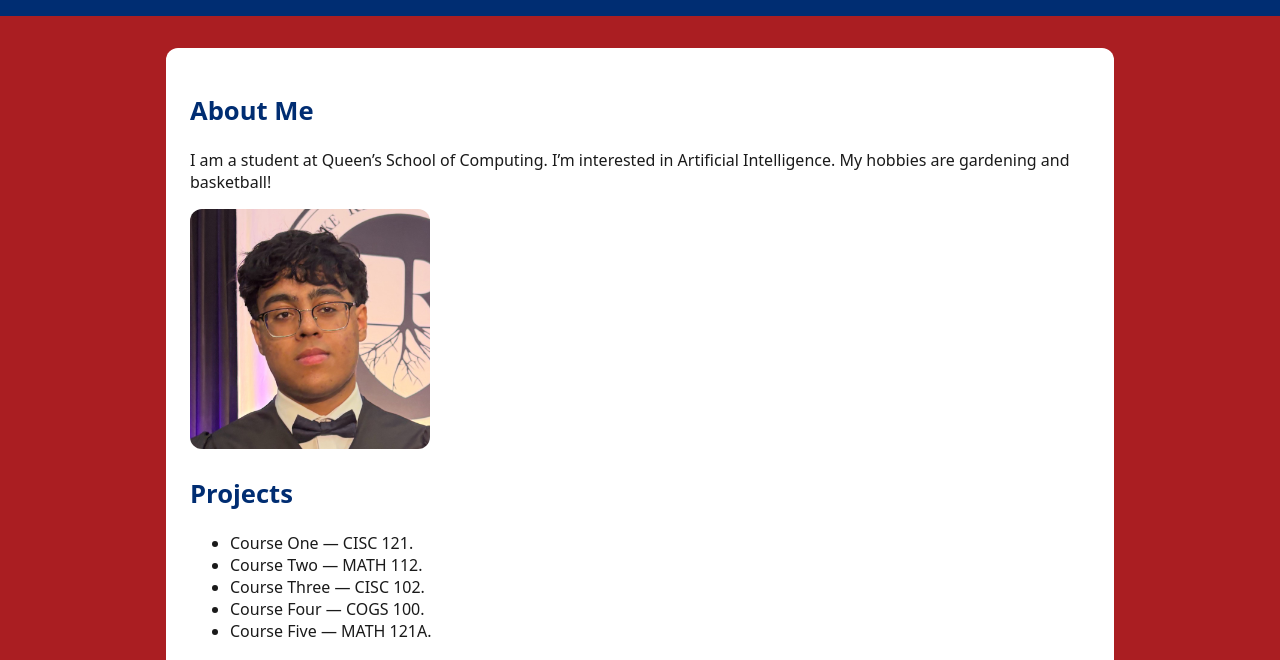
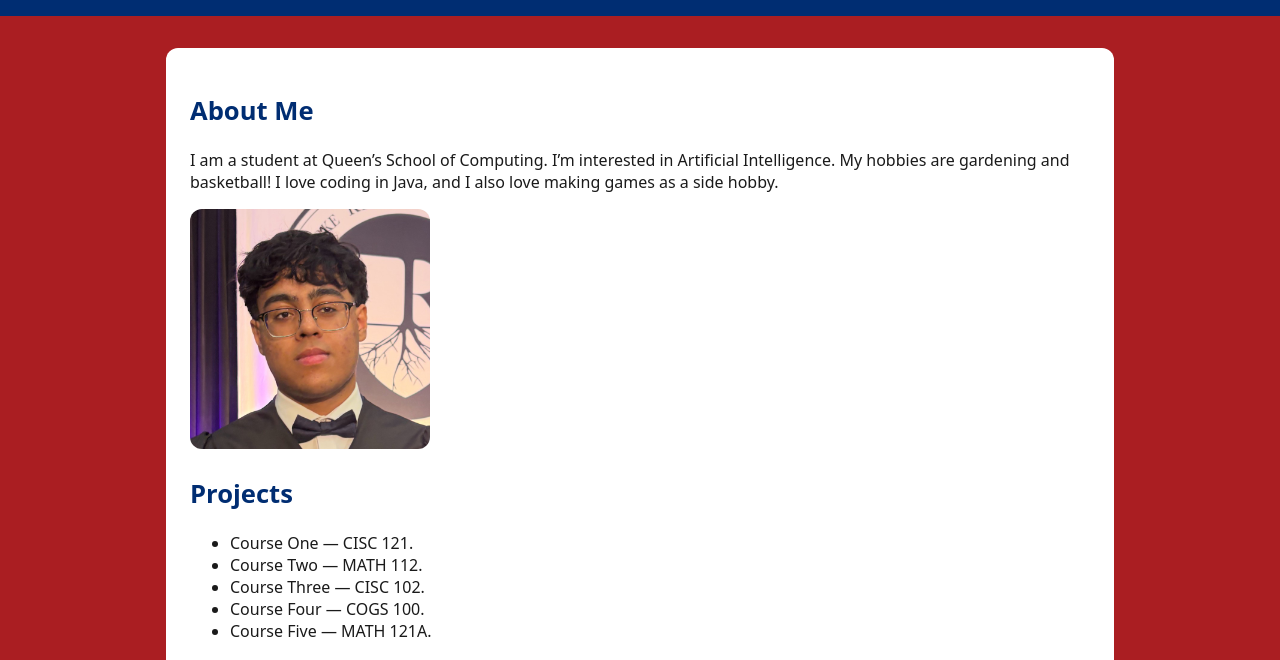
Before and after one commit to aunzite/queens-student-page, a plain HTML site: page index.html in a window 1280 px wide. Shown: the part 102-762 px from the top of the page. Drawn offline with Linux system fonts and the light colour scheme.

Commit message:
Update index.html

```diff
--- a/index.html
+++ b/index.html
@@ -3,7 +3,7 @@
   <head>
     <meta charset="utf-8"/>
     <meta name="viewport" content="width=device-width, initial-scale=1"/>
-    <title>My Queen’s Student Page</title>
+    <title>Aun's Page</title>
     <link rel="stylesheet" href="style.css"/> <!-- do not change this line -->
   </head>
   <body>
@@ -14,7 +14,7 @@
     <main>
       <!-- ====== ABOUT SECTION (edit the text) ====== -->
       <h2>About Me</h2>
-      <p>I am a student at Queen’s School of Computing. I’m interested in Artificial Intelligence. My hobbies are gardening and basketball!</p>
+      <p>I am a student at Queen’s School of Computing. I’m interested in Artificial Intelligence. My hobbies are gardening and basketball! I love coding in Java, and I also love making games as a side hobby.</p>
 
       <!-- ====== PHOTO (upload me.jpg to repo root, then update the src below) ====== -->
       <img src="me.jpg" alt="Aun's portrait" width="240" height="240" />
```
